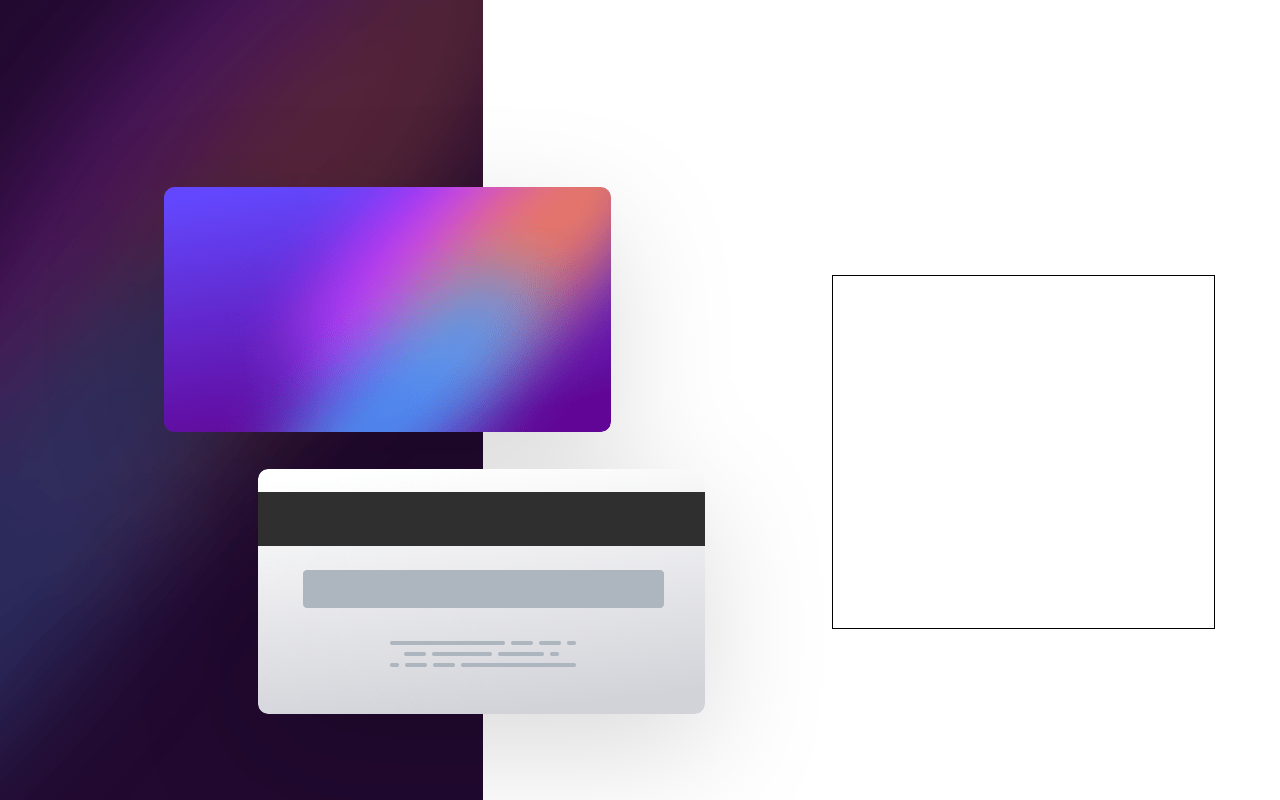
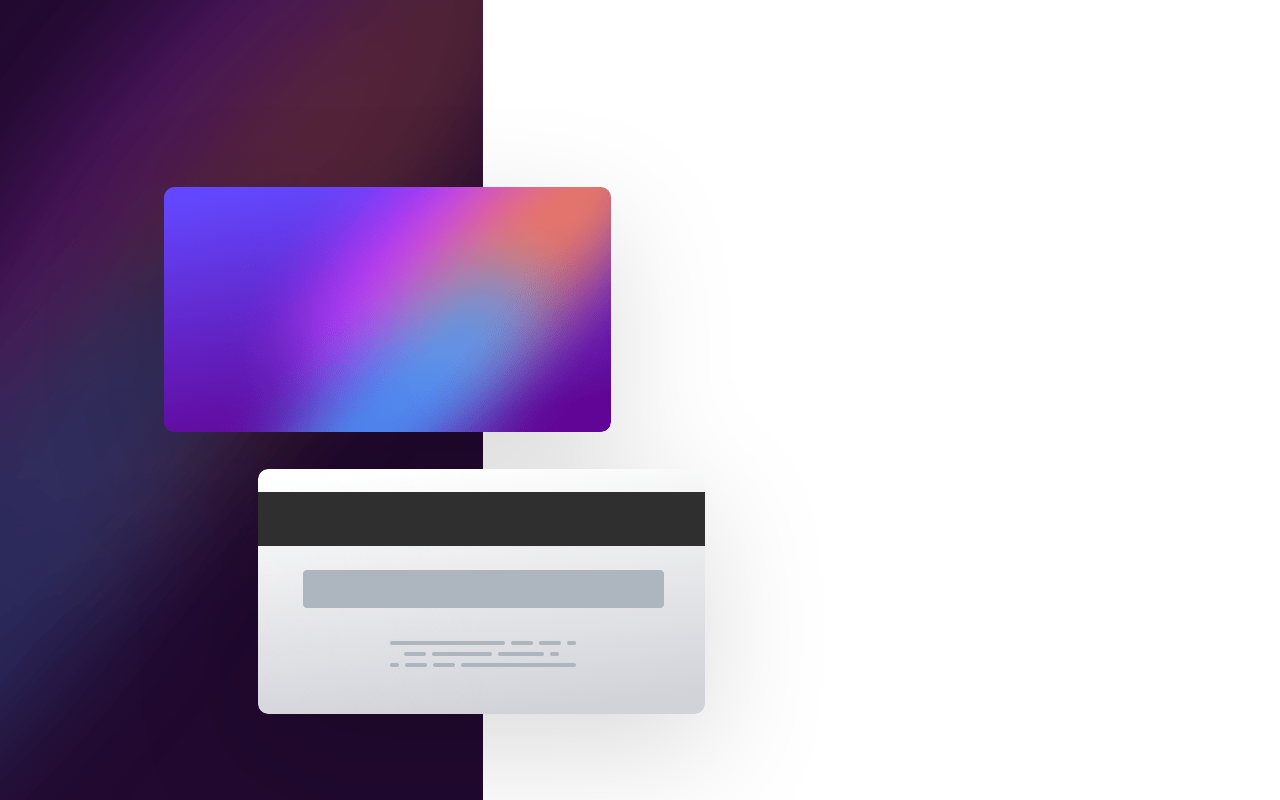
Before and after one commit to selly361/Interactive-card-details-form, a React (Create React App) app: page / in a window 1280 px wide. Built offline with nearby package versions, Linux system fonts and the light colour scheme.

Commit message:
removed uneccessary property

```diff
--- a/src/components/Form/Form.styles.ts
+++ b/src/components/Form/Form.styles.ts
@@ -1,10 +1,10 @@
 import styled from "styled-components";
 
 export const StyledForm = styled.form`
-  position: absolute;
   height: 352px;
   width: 381px;
   left: 832px;
   top: 275px;
+  border-radius: 0px;
   border: 1px solid black;
 `;
```
